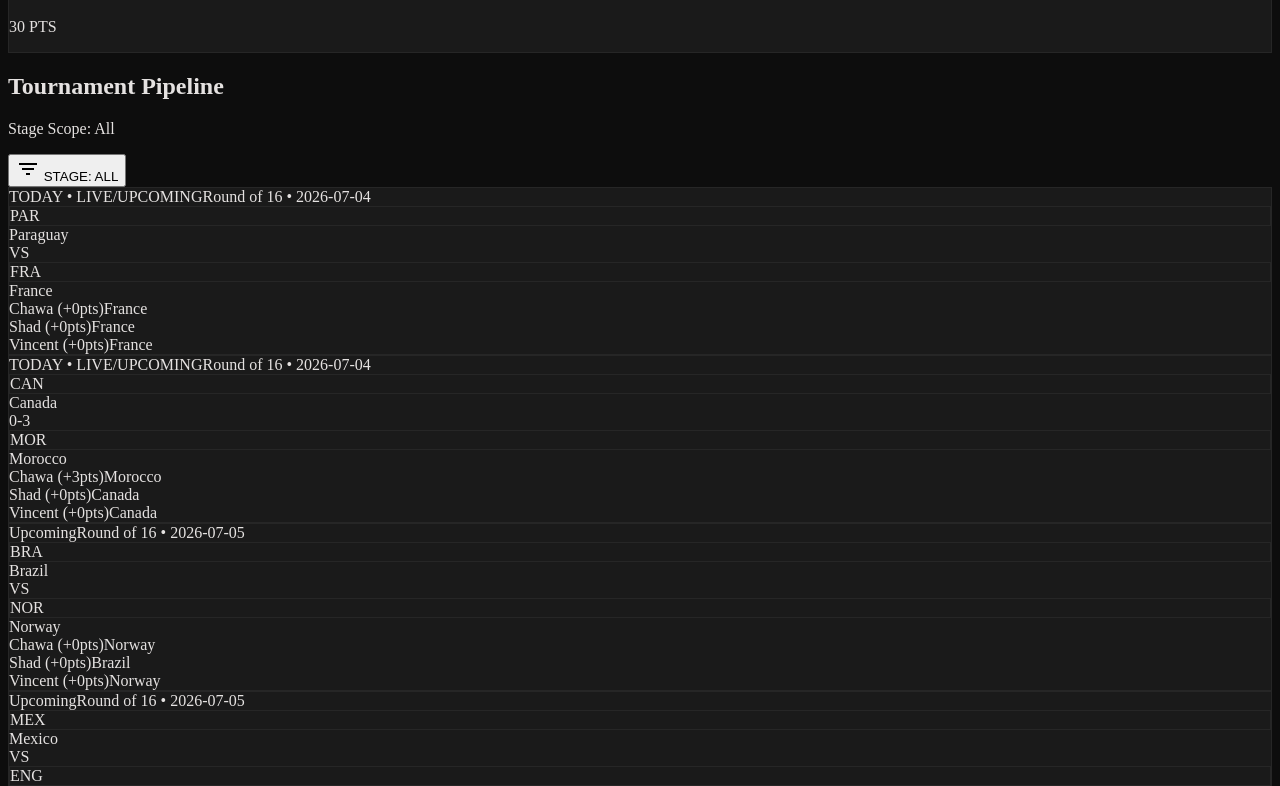
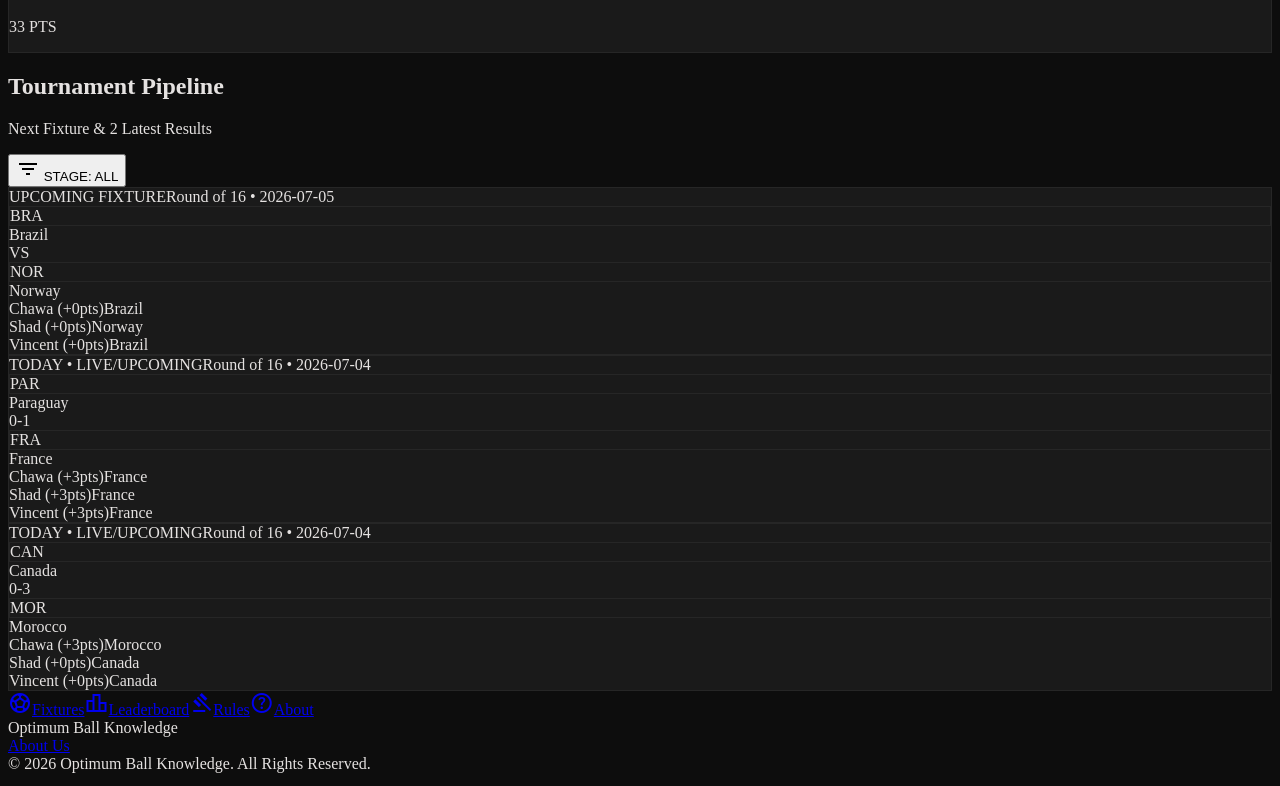
Before and after one commit to ChawerKamanga/optimum-ball-knowledge, a Nuxt app: page / in a window 1280 px wide. Shown: the part 1387-2173 px from the top of the page. Built offline with nearby package versions, Linux system fonts and the light colour scheme.

Commit message:
feat(fixtures): enhance pipeline to support hybrid snippet and full-round views

```diff
--- a/app/data/worldCupData.ts
+++ b/app/data/worldCupData.ts
@@ -24,7 +24,7 @@ export const founderProfiles: FounderProfile[] = [
   {
     id: 'chawa',
     name: 'Chawanangwa',
-    role: 'Defending Champion',
+    role: 'Pirate King',
     avatar: 'https://res.cloudinary.com/dejkd5he6/image/upload/v1772186782/chawa_xwjrzw.jpg'
   },
   {
@@ -36,7 +36,7 @@ export const founderProfiles: FounderProfile[] = [
   {
     id: 'vincent',
     name: 'Vincent',
-    role: 'The Underdog',
+    role: 'The Comeback King',
     avatar: 'https://optimumsystemsmw.com/img/vin.jpeg'
   }
 ]
@@ -58,9 +58,9 @@ export const worldCupMatches: Match[] = [
   { date: '2026-07-03', stage: 'Round of 32', home: 'Australia', away: 'Egypt', score: '1-1', pens: '2-4', type: 'Penalties', winner: 'Egypt', predictions: { chawa: 'Australia', shad: 'Egypt', vincent: 'Australia' }, points: { chawa: 0, shad: 3, vincent: 0 } },
   { date: '2026-07-03', stage: 'Round of 32', home: 'Argentina', away: 'Cape Verde', score: '3-2', pens: null, type: 'Full Time', winner: 'Argentina', predictions: { chawa: 'Argentina', shad: 'Cape Verde', vincent: 'Argentina' }, points: { chawa: 3, shad: 0, vincent: 3 } },
   { date: '2026-07-03', stage: 'Round of 32', home: 'Colombia', away: 'Ghana', score: '1-0', pens: null, type: 'Full Time', winner: 'Colombia', predictions: { chawa: 'Ghana', shad: 'Ghana', vincent: 'Colombia' }, points: { chawa: 0, shad: 0, vincent: 3 } },
-  { date: '2026-07-04', stage: 'Round of 16', home: 'Paraguay', away: 'France', score: null, pens: null, type: 'Upcoming', winner: null, predictions: { chawa: 'France', shad: 'France', vincent: 'France' }, points: { chawa: 0, shad: 0, vincent: 0 } },
+  { date: '2026-07-04', stage: 'Round of 16', home: 'Paraguay', away: 'France', score: '0-1', pens: null, type: 'Full Time', winner: 'France', predictions: { chawa: 'France', shad: 'France', vincent: 'France' }, points: { chawa: 3, shad: 3, vincent: 3 } },
   { date: '2026-07-04', stage: 'Round of 16', home: 'Canada', away: 'Morocco', score: '0-3', pens: null, type: 'Full Time', winner: 'Morocco', predictions: { chawa: 'Morocco', shad: 'Canada', vincent: 'Canada' }, points: { chawa: 3, shad: 0, vincent: 0 } },
-  { date: '2026-07-05', stage: 'Round of 16', home: 'Brazil', away: 'Norway', score: null, pens: null, type: 'Upcoming', winner: null, predictions: { chawa: 'Norway', shad: 'Brazil', vincent: 'Norway' }, points: { chawa: 0, shad: 0, vincent: 0 } },
+  { date: '2026-07-05', stage: 'Round of 16', home: 'Brazil', away: 'Norway', score: null, pens: null, type: 'Upcoming', winner: null, predictions: { chawa: 'Brazil', shad: 'Norway', vincent: 'Brazil' }, points: { chawa: 0, shad: 0, vincent: 0 } },
   { date: '2026-07-05', stage: 'Round of 16', home: 'Mexico', away: 'England', score: null, pens: null, type: 'Upcoming', winner: null, predictions: { chawa: 'England', shad: 'England', vincent: 'England' }, points: { chawa: 0, shad: 0, vincent: 0 } },
   { date: '2026-07-06', stage: 'Round of 16', home: 'Portugal', away: 'Spain', score: null, pens: null, type: 'Upcoming', winner: null, predictions: { chawa: 'Spain', shad: 'Portugal', vincent: 'Spain' }, points: { chawa: 0, shad: 0, vincent: 0 } },
   { date: '2026-07-06', stage: 'Round of 16', home: 'United States', away: 'Belgium', score: null, pens: null, type: 'Upcoming', winner: null, predictions: { chawa: 'United States', shad: 'Belgium', vincent: 'Belgium' }, points: { chawa: 0, shad: 0, vincent: 0 } },
--- a/app/pages/index.vue
+++ b/app/pages/index.vue
@@ -48,40 +48,27 @@ const getTodayString = () => {
 
 const todayDateStr = computed(() => getTodayString())
 
-// Compute Smart Filtered and Dynamically Sorted Pipeline Order
+// Compute Smart Filtered Pipeline Order
 const filteredMatches = computed(() => {
-  const today = todayDateStr.value
-
-  // 1. Initial stage filter evaluation
-  let targetSet = matches.value
+  // Scenario A: A specific round is filtered -> Show EVERYTHING in that round sorted chronologically
   if (selectedStage.value !== 'All') {
-    targetSet = matches.value.filter(m => m.stage === selectedStage.value)
+    return matches.value
+      .filter(m => m.stage === selectedStage.value)
+      .sort((a, b) => a.date.localeCompare(b.date))
   }
 
-  // 2. Perform intelligent structural ordering logic
-  return [...targetSet].sort((a, b) => {
-    // Check match relationship with today's calendar string
-    const isAToday = a.date === today
-    const isBToday = b.date === today
+  // Scenario B: Global overview ('All') -> Show snippet (1 next upcoming match + 2 latest completed results)
+  const upcoming = matches.value
+    .filter(m => m.score === null)
+    .sort((a, b) => a.date.localeCompare(b.date))
+    .slice(0, 1)
 
-    if (isAToday && !isBToday) return -1
-    if (!isAToday && isBToday) return 1
+  const results = matches.value
+    .filter(m => m.score !== null)
+    .sort((a, b) => b.date.localeCompare(a.date))
+    .slice(0, 2)
 
-    // Evaluate future scopes
-    const isAFuture = a.date > today
-    const isBFuture = b.date > today
-
-    if (isAFuture && !isBFuture) return -1
-    if (!isAFuture && isBFuture) return 1
-
-    // If both upcoming/future: Sort chronologically (closest chronologically first)
-    if (isAFuture && isBFuture) {
-      return a.date.localeCompare(b.date)
-    }
-
-    // If both historical/past: Sort reverse-chronologically (most recent results at top)
-    return b.date.localeCompare(a.date)
-  })
+  return [...upcoming, ...results]
 })
 
 // Toggle Stage Filters
@@ -151,7 +138,9 @@ const toggleFilter = () => {
       <div class="flex justify-between items-end mb-md">
         <div>
           <h2 class="font-headline-md text-headline-md text-primary">Tournament Pipeline</h2>
-          <p class="text-on-surface-variant font-body-sm">Stage Scope: {{ selectedStage }}</p>
+          <p class="text-on-surface-variant font-body-sm">
+            {{ selectedStage === 'All' ? 'Next Fixture & 2 Latest Results' : `Showing All Matches for ${selectedStage}` }}
+          </p>
         </div>
         <button
           @click="toggleFilter"
@@ -170,7 +159,7 @@ const toggleFilter = () => {
           class="glass-card rounded-xl overflow-hidden transition-all duration-300"
           :class="[
             match.date === todayDateStr ? 'border border-primary/40 shadow-[0_0_15px_rgba(225,182,56,0.15)] scale-[1.01]' : '',
-            match.score === null && match.date !== todayDateStr ? 'opacity-75 hover:opacity-100' : ''
+            match.score === null && match.date !== todayDateStr ? 'opacity-90 hover:opacity-100' : ''
           ]"
         >
           <!-- Meta Header Stripe -->
@@ -183,9 +172,13 @@ const toggleFilter = () => {
                 <span class="w-2 h-2 rounded-full bg-red-500 animate-pulse"></span>
                 <span class="text-red-400 font-bold tracking-wider">TODAY • LIVE/UPCOMING</span>
               </template>
+              <template v-else-if="match.score === null">
+                <span class="w-1.5 h-1.5 rounded-full bg-amber-500 animate-pulse"></span>
+                <span class="text-amber-400 font-bold tracking-wider">UPCOMING FIXTURE</span>
+              </template>
               <template v-else>
-                <span :class="['w-1.5 h-1.5 rounded-full', match.score !== null ? 'bg-emerald-500' : 'bg-amber-500']"></span>
-                {{ match.type }}
+                <span class="w-1.5 h-1.5 rounded-full bg-emerald-500"></span>
+                RESULT
               </template>
             </span>
             <span class="text-on-surface-variant text-[11px] font-medium tracking-wide uppercase">
@@ -233,7 +226,7 @@ const toggleFilter = () => {
                 class="flex flex-col items-center p-xs rounded transition-all"
                 :class="match.score ? (match.points.chawa > 0 ? 'bg-primary/20 text-primary font-semibold' : 'bg-surface-container text-on-surface-variant opacity-50') : 'bg-surface-container text-on-surface-variant border border-dashed border-outline-variant/40'"
               >
-                <span class="text-[9px] uppercase tracking-wider opacity-70">Chawa (+{{ match.points.chawa }}pts)</span>
+                <span class="text-[9px] uppercase tracking-wider opacity-70">Chawa (+{{ match.points.chawa || 0 }}pts)</span>
                 <span class="font-label-bold text-[11px]">{{ match.predictions.chawa }}</span>
               </div>
 
@@ -242,7 +235,7 @@ const toggleFilter = () => {
                 class="flex flex-col items-center p-xs rounded transition-all"
                 :class="match.score ? (match.points.shad > 0 ? 'bg-primary/20 text-primary font-semibold' : 'bg-surface-container text-on-surface-variant opacity-50') : 'bg-surface-container text-on-surface-variant border border-dashed border-outline-variant/40'"
               >
-                <span class="text-[9px] uppercase tracking-wider opacity-70">Shad (+{{ match.points.shad }}pts)</span>
+                <span class="text-[9px] uppercase tracking-wider opacity-70">Shad (+{{ match.points.shad || 0 }}pts)</span>
                 <span class="font-label-bold text-[11px]">{{ match.predictions.shad }}</span>
               </div>
 
@@ -251,7 +244,7 @@ const toggleFilter = () => {
                 class="flex flex-col items-center p-xs rounded transition-all"
                 :class="match.score ? (match.points.vincent > 0 ? 'bg-primary/20 text-primary font-semibold' : 'bg-surface-container text-on-surface-variant opacity-50') : 'bg-surface-container text-on-surface-variant border border-dashed border-outline-variant/40'"
               >
-                <span class="text-[9px] uppercase tracking-wider opacity-70">Vincent (+{{ match.points.vincent }}pts)</span>
+                <span class="text-[9px] uppercase tracking-wider opacity-70">Vincent (+{{ match.points.vincent || 0 }}pts)</span>
                 <span class="font-label-bold text-[11px]">{{ match.predictions.vincent }}</span>
               </div>
             </div>
--- a/app/pages/leaderboard/index.vue
+++ b/app/pages/leaderboard/index.vue
@@ -89,7 +89,7 @@ onMounted(() => {
         </NuxtLink>
         <!-- RESTORED YOUR CUSTOM TYPOGRAPHY TOKENS WITH RESPONSIVE SIZING -->
         <h1 class="font-headline-md text-headline-md md:font-display-lg md:text-display-lg mt-4 text-on-surface">
-          Championship Standings
+          Pirate Kingship Standings
         </h1>
         <p class="font-body-md text-body-md text-on-surface-variant">The Three Founders Battle for World Cup Glory</p>
       </div>
```
